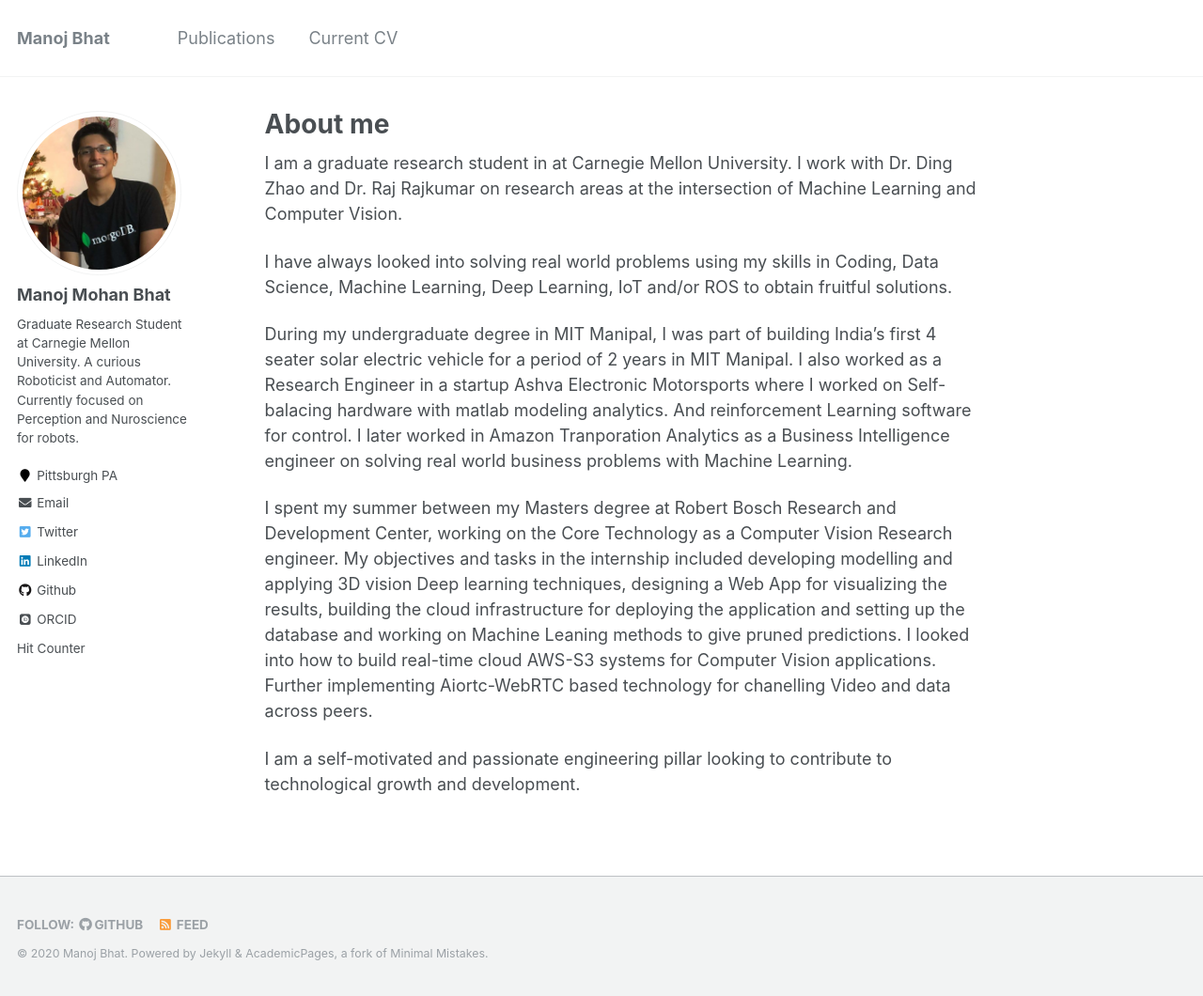
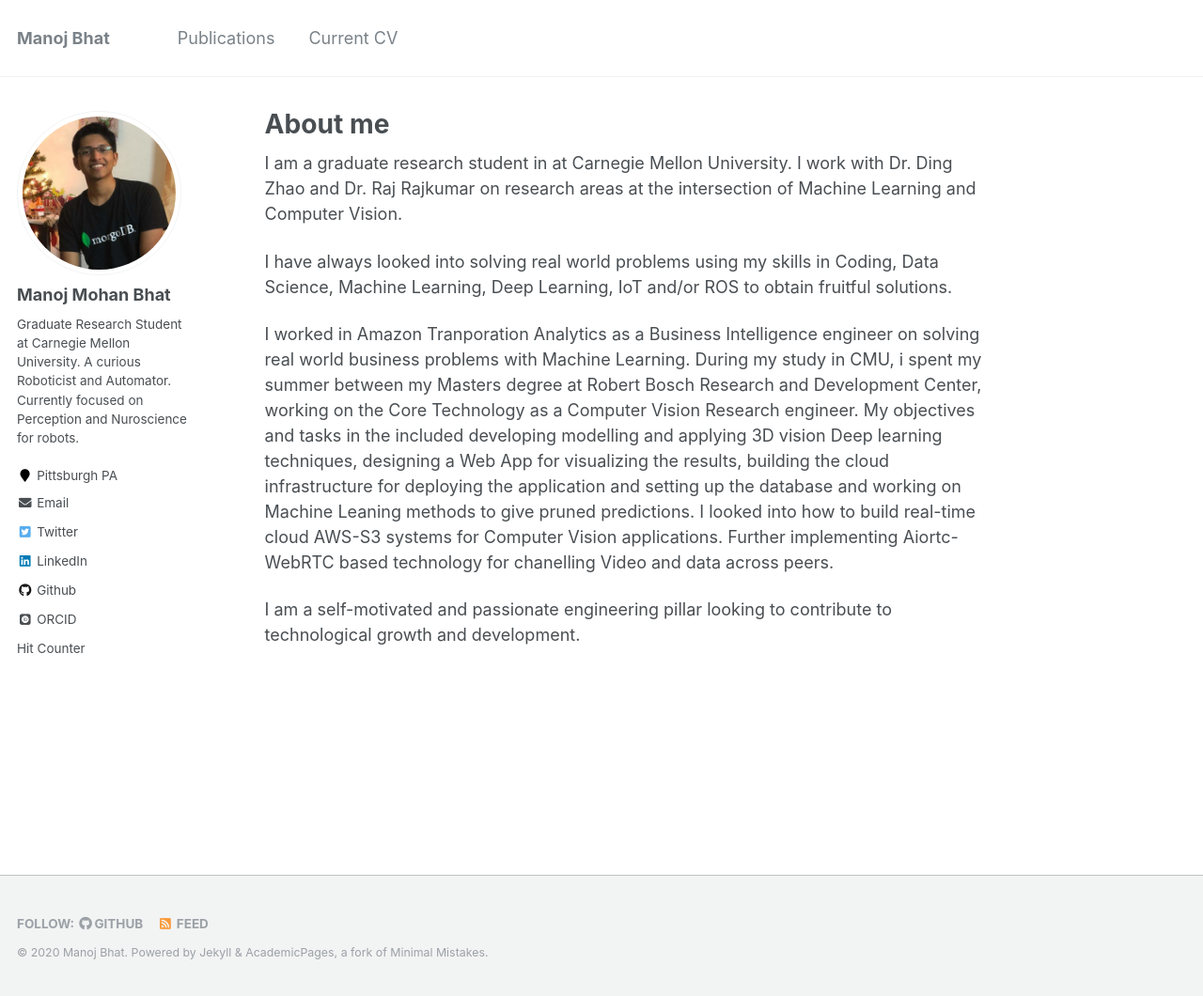
Before and after one commit to Manojbhat09/manojbhat09.github.io_old, a Jekyll site: the page built from _pages/about.md, in a window 1280 px wide and 1060 px high. Shown: the whole window at 94% size. Built offline with Jekyll 4.4.1, drawn with Linux system fonts in a browser that asks for light colours; some web fonts are replaced.

Commit message:
Update about.md

```diff
--- a/_pages/about.md
+++ b/_pages/about.md
@@ -12,16 +12,16 @@ I am a graduate research student in at Carnegie Mellon University. I work with D
 
 I have always looked into solving real world problems using my skills in Coding, Data Science, Machine Learning, Deep Learning, IoT and/or ROS to obtain fruitful solutions.
 
-During my undergraduate degree in MIT Manipal, I was part of building India's first 4 seater solar electric vehicle for a period of 2 years in MIT Manipal.
-I also worked as a Research Engineer in a startup Ashva Electronic Motorsports where I worked on Self-balacing hardware with matlab modeling analytics. And reinforcement Learning software for control.
-I later worked in Amazon Tranporation Analytics as a Business Intelligence engineer on solving real world business problems with Machine Learning.
-
-I spent my summer between my Masters degree at Robert Bosch Research and Development Center, working on the Core Technology as a Computer Vision Research engineer. My objectives and tasks in the internship included developing modelling and applying 3D vision Deep learning techniques, designing a Web App for visualizing the results, building the cloud infrastructure for deploying the application and setting up the database and  working on Machine Leaning methods to give pruned predictions. I looked into how to build real-time cloud AWS-S3 systems for Computer Vision applications. Further implementing Aiortc-WebRTC based technology for chanelling Video and data across peers.
+I worked in Amazon Tranporation Analytics as a Business Intelligence engineer on solving real world business problems with Machine Learning. During my study in CMU, i spent my summer between my Masters degree at Robert Bosch Research and Development Center, working on the Core Technology as a Computer Vision Research engineer. My objectives and tasks in the included developing modelling and applying 3D vision Deep learning techniques, designing a Web App for visualizing the results, building the cloud infrastructure for deploying the application and setting up the database and  working on Machine Leaning methods to give pruned predictions. I looked into how to build real-time cloud AWS-S3 systems for Computer Vision applications. Further implementing Aiortc-WebRTC based technology for chanelling Video and data across peers.
 
 I am a self-motivated and passionate engineering pillar looking to contribute to technological growth and development.
 
 
 <!--
+
+During my undergraduate degree in MIT Manipal, I was part of building India's first 4 seater solar electric vehicle for a period of 2 years in MIT Manipal.
+I also worked as a Research Engineer in a startup Ashva Electronic Motorsports where I worked on Self-balacing hardware with matlab modeling analytics. And reinforcement Learning software for control.
+
 I work to make robots see, recognize, think and understand.
 And to apply skills with CS and data to solve real world problems.
 Check out my published work, Projects and CV.
```
